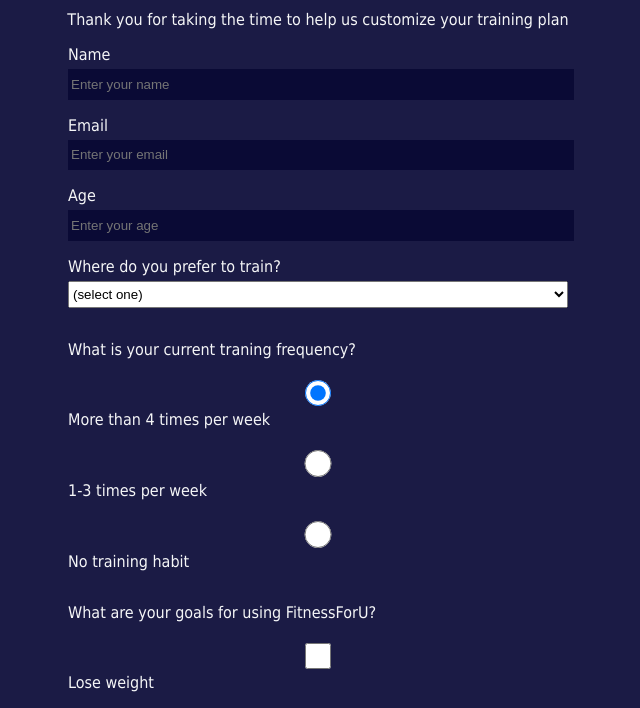
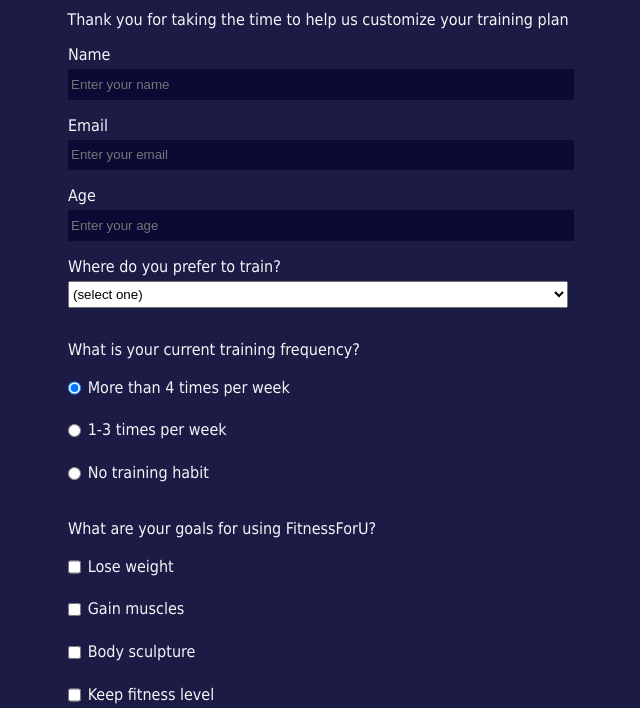
Before and after one commit to Sylva-q/Survey-form, a plain HTML site: page index.html in a window 1280 px wide. Shown: the part 92-800 px from the top of the page, without its empty margins (322-962 px from the left). Drawn offline with Linux system fonts and the light colour scheme.

Commit message:
Update index.html
add inline class to radio and checkbox input for styling

```diff
--- a/index.html
+++ b/index.html
@@ -20,16 +20,16 @@
           <option>In a gym</option>
         </select>
       </label>
-      <legend>What is your current traning frequency?</legend>
-      <label for="4-week"><input id="4-week" type="radio" name="goal" value="00" checked />More than 4 times per week</label>
-      <label for="1-3-week"><input id="1-3-week" type="radio" name="goal" value="01" />1-3 times per week</label>
-      <label for="no-trainning"><input id="no-trainning" type="radio" name="goal" value="02" />No training habit</label>
+      <legend>What is your current training frequency?</legend>
+      <label for="4-week"><input id="4-week" type="radio" name="goal" value="00"  class="inline" checked />More than 4 times per week</label>
+      <label for="1-3-week"><input id="1-3-week" type="radio" name="goal" value="01"  class="inline" />1-3 times per week</label>
+      <label for="no-trainning"><input id="no-trainning" type="radio" name="goal" value="02"  class="inline" />No training habit</label>
 
       <legend>What are your goals for using FitnessForU?</legend>
-      <label for="lose_weight"><input id="lose_weight" type="checkbox" value="1" />Lose weight</label>
-      <label for="gain-muscles"><input id="gain-muscles" type="checkbox" value="2" />Gain muscles</label>
-      <label for="sculpt"><input id="sculpt" type="checkbox" value="3" />Body sculpture</label>
-      <label for="keep"><input id="keep" type="checkbox" value="4" />Keep fitness level</label>
+      <label for="lose_weight"><input id="lose_weight" type="checkbox" value="1"  class="inline" />Lose weight</label>
+      <label for="gain-muscles"><input id="gain-muscles" type="checkbox" value="2"  class="inline" />Gain muscles</label>
+      <label for="sculpt"><input id="sculpt" type="checkbox" value="3"  class="inline" />Body sculpture</label>
+      <label for="keep"><input id="keep" type="checkbox" value="4"  class="inline" />Keep fitness level</label>
 
       <label for="diet">Please simply describe your diet habit or preference
         <textarea id="diet"></textarea>
```
